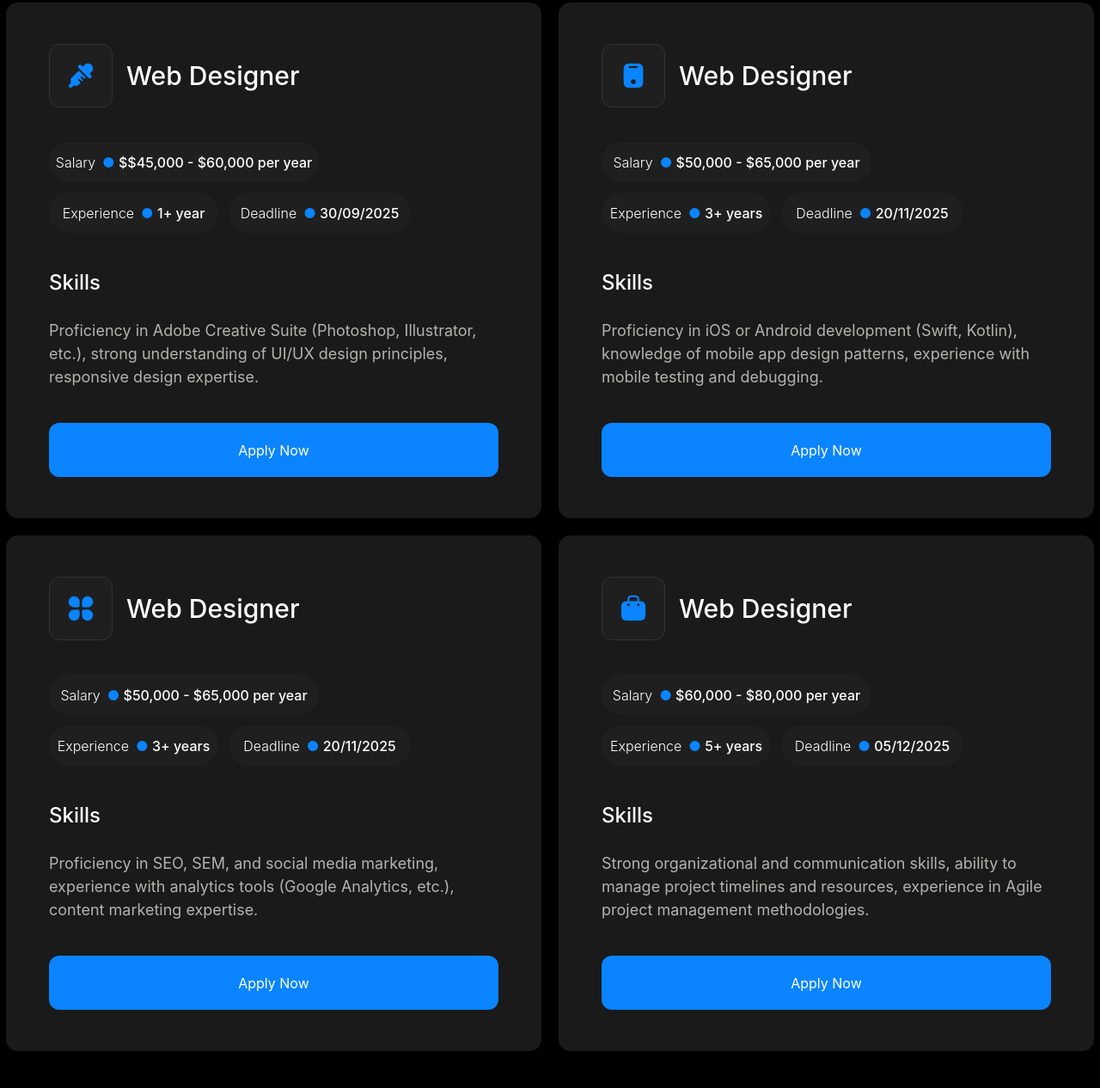
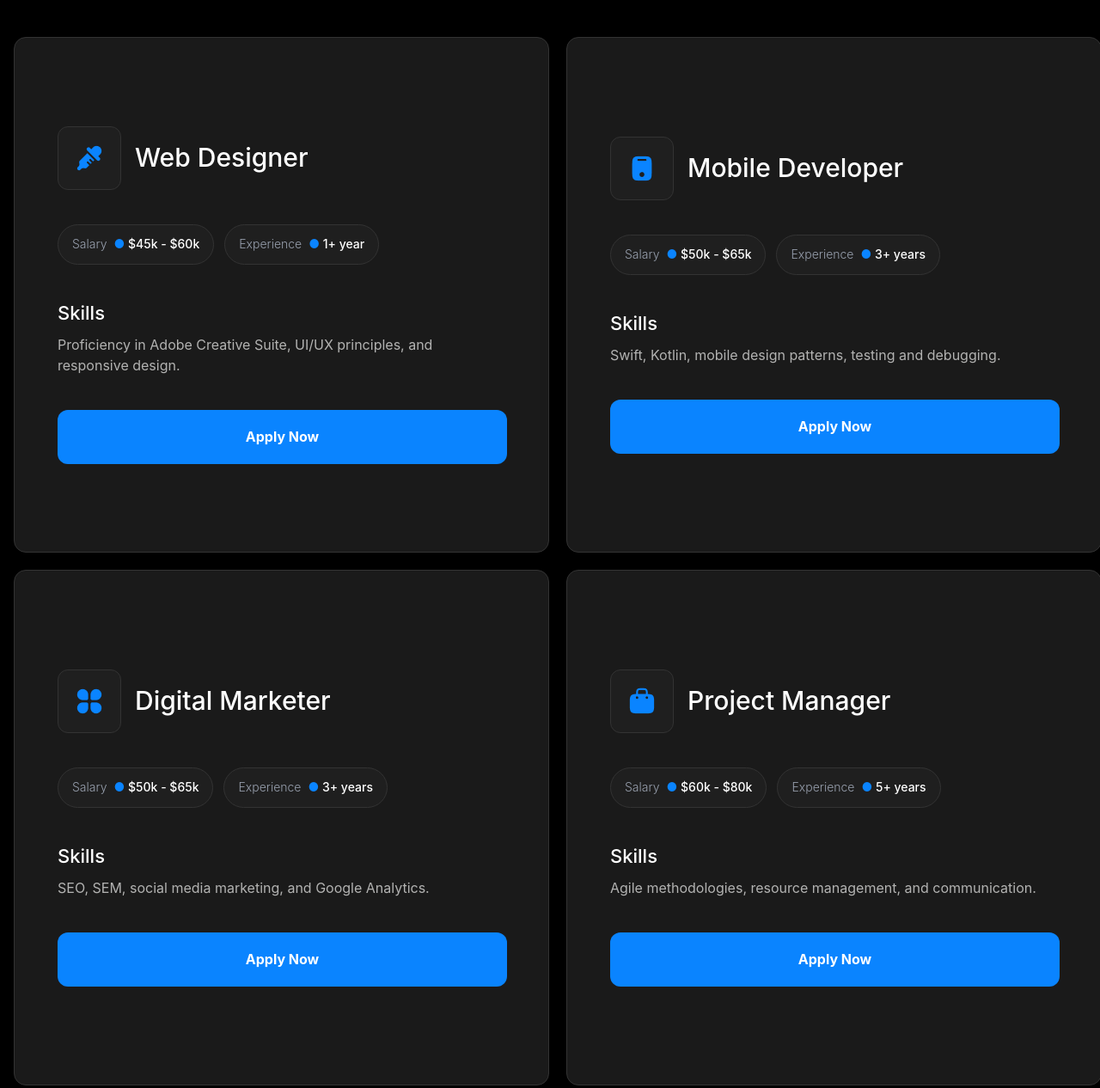
Before and after one commit to sino-Git379/5Page_Exam, a website: page src/page3.html in a window 1280 px wide. Shown: the part 907-2173 px from the top of the page at 86% size. Before the commit the page ends 2130 px from the top, so only its background shows below. Drawn offline with nearby package versions, Linux system fonts and the light colour scheme; files that its build step writes are made by us from their sources.

Commit message:
Footer + media Adaptive in page3

```diff
--- a/src/page3.html
+++ b/src/page3.html
@@ -53,7 +53,7 @@
         </div>
     </section>
     <section
-        class="max-w-[1440px] lg:h-[156px] mx-auto bg-[#0B0B0B] mt-[100px] flex gap-[16px] justify-center items-center">
+        class="max-w-[1440px] lg:h-[156px] mx-auto bg-[#0B0B0B] mt-[100px] flex gap-[16px] justify-center items-center lg:flex-row flex-col py-[10px]">
         <div class="w-[220px] h-[56px] bg-[#191919] rounded-[100px] flex items-center justify-between p-[25px]">
             <p class="text-[#FFFFFFCC]">Departments</p>
             <p>▼</p>
@@ -80,129 +80,155 @@
                 placeholder="Search by keywords..." type="text">
         </div>
     </section>
-    <section class="max-w-[1440px] mx-auto mt-[100px]">
-        <h1 class="text-[28px] lg:text-[36px] font-[600] text-center">Open Positions</h1>
-        <div class="flex flex-wrap gap-[20px] w-[1266px] mx-auto">
-            <div class="w-[623px] h-[600px] bg-[#1A1A1A] rounded-[14px] flex flex-col justify-center pl-[50px] gap-y-[40px]">
+<section class="max-w-[1440px] mx-auto mt-[60px] lg:mt-[100px] px-4">
+    <h1 class="text-[28px] lg:text-[36px] font-[600] text-center mb-10 text-white">Open Positions</h1>
+
+    <div class="flex flex-wrap gap-[20px] w-full lg:w-[1266px] mx-auto justify-center">
+
+        <div class="w-full lg:w-[623px] h-auto lg:min-h-[600px] bg-[#1A1A1A] rounded-[14px] flex flex-col justify-center p-6 lg:pl-[50px] py-10 gap-y-8 lg:gap-y-[40px] text-white border border-[#333333]">
             <div class="flex items-center gap-4">
-                    <div
-                        class="w-[74px] h-[74px] border-1 border-[#333333] bg-[#1F1F1F] rounded-[12px] flex items-center justify-center">
+                <div class="w-[74px] h-[74px] border border-[#333333] bg-[#1F1F1F] rounded-[12px] flex items-center justify-center shrink-0">
                     <img src="./fforimg/Pipette.png" alt="">
                 </div>
-                    <p class="text-[30px] font-medium">Web Designer</p>
+                <p class="text-[26px] lg:text-[30px] font-medium">Web Designer</p>
             </div>
-                <div class="lg:w-[503px] flex flex-wrap gap-3">
-                    <div class="w-[314px] h-[47px] bg-[#1F1F1F] rounded-full flex items-center justify-center gap-2">
-                        <p class="font-light">Salary</p>
-                        <p class="font-medium"><span class="text-[#0A84FF]">● </span> $$45,000 - $60,000 per year</p>
+            <div class="flex flex-wrap gap-3">
+                <div class="px-4 h-[47px] bg-[#1F1F1F] rounded-full flex items-center gap-2 border border-[#333333]">
+                    <p class="font-light text-sm text-gray-400">Salary</p>
+                    <p class="font-medium text-sm"><span class="text-[#0A84FF]">●</span> $45k - $60k</p>
                 </div>
-                    <div class="w-[197px] h-[47px] bg-[#1F1F1F] rounded-full flex items-center justify-center gap-2">
-                        <p class="font-light">Experience</p>
-                        <p class="font-medium"><span class="text-[#0A84FF]">● </span> 1+ year</p>
-                    </div>
-                    <div class="w-[212px] h-[47px] bg-[#1F1F1F] rounded-full flex items-center justify-center gap-2">
-                        <p class="font-light">Deadline</p>
-                        <p class="font-medium"><span class="text-[#0A84FF]">● </span> 30/09/2025</p>
+                <div class="px-4 h-[47px] bg-[#1F1F1F] rounded-full flex items-center gap-2 border border-[#333333]">
+                    <p class="font-light text-sm text-gray-400">Experience</p>
+                    <p class="font-medium text-sm"><span class="text-[#0A84FF]">●</span> 1+ year</p>
                 </div>
             </div>
             <div>
-                    <p class="text-[24px] font-medium">Skills</p>
-                    <br>
-                    <p class="w-[523px] text-[18px] font-[400] text-[#B3B3B2]">Proficiency in Adobe Creative Suite (Photoshop, Illustrator, etc.), strong understanding of UI/UX design principles, responsive design expertise.</p>
+                <p class="text-[22px] font-medium mb-2">Skills</p>
+                <p class="text-[#B3B3B2] text-base lg:w-[523px]">Proficiency in Adobe Creative Suite, UI/UX principles, and responsive design.</p>
             </div>
-                <button class="w-[523px] h-[63px] cursor-pointer bg-[#0A84FF] rounded-[12px]">Apply Now</button>
+            <button class="w-full lg:w-[523px] h-[63px] bg-[#0A84FF] rounded-[12px] font-bold">Apply Now</button>
         </div>
-            <div class="w-[623px] h-[600px] bg-[#1A1A1A] rounded-[14px] flex flex-col justify-center pl-[50px] gap-y-[40px]">
+
+        <div class="w-full lg:w-[623px] h-auto lg:min-h-[600px] bg-[#1A1A1A] rounded-[14px] flex flex-col justify-center p-6 lg:pl-[50px] py-10 gap-y-8 lg:gap-y-[40px] text-white border border-[#333333]">
             <div class="flex items-center gap-4">
-                    <div
-                        class="w-[74px] h-[74px] border-1 border-[#333333] bg-[#1F1F1F] rounded-[12px] flex items-center justify-center">
+                <div class="w-[74px] h-[74px] border border-[#333333] bg-[#1F1F1F] rounded-[12px] flex items-center justify-center shrink-0">
                     <img src="./fforimg/Smartphone 2.png" alt="">
                 </div>
-                    <p class="text-[30px] font-medium">Web Designer</p>
+                <p class="text-[26px] lg:text-[30px] font-medium">Mobile Developer</p>
             </div>
-                <div class="lg:w-[503px] flex flex-wrap gap-3">
-                    <div class="w-[314px] h-[47px] bg-[#1F1F1F] rounded-full flex items-center justify-center gap-2">
-                        <p class="font-light">Salary</p>
-                        <p class="font-medium"><span class="text-[#0A84FF]">● </span> $50,000 - $65,000 per year</p>
+            <div class="flex flex-wrap gap-3">
+                <div class="px-4 h-[47px] bg-[#1F1F1F] rounded-full flex items-center gap-2 border border-[#333333]">
+                    <p class="font-light text-sm text-gray-400">Salary</p>
+                    <p class="font-medium text-sm"><span class="text-[#0A84FF]">●</span> $50k - $65k</p>
                 </div>
-                    <div class="w-[197px] h-[47px] bg-[#1F1F1F] rounded-full flex items-center justify-center gap-2">
-                        <p class="font-light">Experience</p>
-                        <p class="font-medium"><span class="text-[#0A84FF]">● </span> 3+ years</p>
-                    </div>
-                    <div class="w-[212px] h-[47px] bg-[#1F1F1F] rounded-full flex items-center justify-center gap-2">
-                        <p class="font-light">Deadline</p>
-                        <p class="font-medium"><span class="text-[#0A84FF]">● </span> 20/11/2025</p>
+                <div class="px-4 h-[47px] bg-[#1F1F1F] rounded-full flex items-center gap-2 border border-[#333333]">
+                    <p class="font-light text-sm text-gray-400">Experience</p>
+                    <p class="font-medium text-sm"><span class="text-[#0A84FF]">●</span> 3+ years</p>
                 </div>
             </div>
             <div>
-                    <p class="text-[24px] font-medium">Skills</p>
-                    <br>
-                    <p class="w-[523px] text-[18px] font-[400] text-[#B3B3B2]">Proficiency in iOS or Android development (Swift, Kotlin), knowledge of mobile app design patterns, experience with mobile testing and debugging.</p>
+                <p class="text-[22px] font-medium mb-2">Skills</p>
+                <p class="text-[#B3B3B2] text-base lg:w-[523px]">Swift, Kotlin, mobile design patterns, testing and debugging.</p>
             </div>
-                <button class="w-[523px] h-[63px] cursor-pointer bg-[#0A84FF] rounded-[12px]">Apply Now</button>
+            <button class="w-full lg:w-[523px] h-[63px] bg-[#0A84FF] rounded-[12px] font-bold">Apply Now</button>
         </div>
-            <div class="w-[623px] h-[600px] bg-[#1A1A1A] rounded-[14px] flex flex-col justify-center pl-[50px] gap-y-[40px]">
+
+        <div class="w-full lg:w-[623px] h-auto lg:min-h-[600px] bg-[#1A1A1A] rounded-[14px] flex flex-col justify-center p-6 lg:pl-[50px] py-10 gap-y-8 lg:gap-y-[40px] text-white border border-[#333333]">
             <div class="flex items-center gap-4">
-                    <div
-                        class="w-[74px] h-[74px] border-1 border-[#333333] bg-[#1F1F1F] rounded-[12px] flex items-center justify-center">
+                <div class="w-[74px] h-[74px] border border-[#333333] bg-[#1F1F1F] rounded-[12px] flex items-center justify-center shrink-0">
                     <img src="./fforimg/Widget 6.png" alt="">
                 </div>
-                    <p class="text-[30px] font-medium">Web Designer</p>
+                <p class="text-[26px] lg:text-[30px] font-medium">Digital Marketer</p>
             </div>
-                <div class="lg:w-[503px] flex flex-wrap gap-3">
-                    <div class="w-[314px] h-[47px] bg-[#1F1F1F] rounded-full flex items-center justify-center gap-2">
-                        <p class="font-light">Salary</p>
-                        <p class="font-medium"><span class="text-[#0A84FF]">● </span> $50,000 - $65,000 per year</p>
+            <div class="flex flex-wrap gap-3">
+                <div class="px-4 h-[47px] bg-[#1F1F1F] rounded-full flex items-center gap-2 border border-[#333333]">
+                    <p class="font-light text-sm text-gray-400">Salary</p>
+                    <p class="font-medium text-sm"><span class="text-[#0A84FF]">●</span> $50k - $65k</p>
                 </div>
-                    <div class="w-[197px] h-[47px] bg-[#1F1F1F] rounded-full flex items-center justify-center gap-2">
-                        <p class="font-light">Experience</p>
-                        <p class="font-medium"><span class="text-[#0A84FF]">● </span> 3+ years</p>
-                    </div>
-                    <div class="w-[212px] h-[47px] bg-[#1F1F1F] rounded-full flex items-center justify-center gap-2">
-                        <p class="font-light">Deadline</p>
-                        <p class="font-medium"><span class="text-[#0A84FF]">● </span> 20/11/2025</p>
+                <div class="px-4 h-[47px] bg-[#1F1F1F] rounded-full flex items-center gap-2 border border-[#333333]">
+                    <p class="font-light text-sm text-gray-400">Experience</p>
+                    <p class="font-medium text-sm"><span class="text-[#0A84FF]">●</span> 3+ years</p>
                 </div>
             </div>
             <div>
-                    <p class="text-[24px] font-medium">Skills</p>
-                    <br>
-                    <p class="w-[523px] text-[18px] font-[400] text-[#B3B3B2]">Proficiency in SEO, SEM, and social media marketing, experience with analytics tools (Google Analytics, etc.), content marketing expertise.</p>
+                <p class="text-[22px] font-medium mb-2">Skills</p>
+                <p class="text-[#B3B3B2] text-base lg:w-[523px]">SEO, SEM, social media marketing, and Google Analytics.</p>
             </div>
-                <button class="w-[523px] h-[63px] cursor-pointer bg-[#0A84FF] rounded-[12px]">Apply Now</button>
+            <button class="w-full lg:w-[523px] h-[63px] bg-[#0A84FF] rounded-[12px] font-bold">Apply Now</button>
         </div>
-            <div class="w-[623px] h-[600px] bg-[#1A1A1A] rounded-[14px] flex flex-col justify-center pl-[50px] gap-y-[40px]">
+
+        <div class="w-full lg:w-[623px] h-auto lg:min-h-[600px] bg-[#1A1A1A] rounded-[14px] flex flex-col justify-center p-6 lg:pl-[50px] py-10 gap-y-8 lg:gap-y-[40px] text-white border border-[#333333]">
             <div class="flex items-center gap-4">
-                    <div
-                        class="w-[74px] h-[74px] border-1 border-[#333333] bg-[#1F1F1F] rounded-[12px] flex items-center justify-center">
+                <div class="w-[74px] h-[74px] border border-[#333333] bg-[#1F1F1F] rounded-[12px] flex items-center justify-center shrink-0">
                     <img src="./fforimg/Suitcase.png" alt="">
                 </div>
-                    <p class="text-[30px] font-medium">Web Designer</p>
+                <p class="text-[26px] lg:text-[30px] font-medium">Project Manager</p>
             </div>
-                <div class="lg:w-[503px] flex flex-wrap gap-3">
-                    <div class="w-[314px] h-[47px] bg-[#1F1F1F] rounded-full flex items-center justify-center gap-2">
-                        <p class="font-light">Salary</p>
-                        <p class="font-medium"><span class="text-[#0A84FF]">● </span> $60,000 - $80,000 per year</p>
+            <div class="flex flex-wrap gap-3">
+                <div class="px-4 h-[47px] bg-[#1F1F1F] rounded-full flex items-center gap-2 border border-[#333333]">
+                    <p class="font-light text-sm text-gray-400">Salary</p>
+                    <p class="font-medium text-sm"><span class="text-[#0A84FF]">●</span> $60k - $80k</p>
                 </div>
-                    <div class="w-[197px] h-[47px] bg-[#1F1F1F] rounded-full flex items-center justify-center gap-2">
-                        <p class="font-light">Experience</p>
-                        <p class="font-medium"><span class="text-[#0A84FF]">● </span> 5+ years</p>
-                    </div>
-                    <div class="w-[212px] h-[47px] bg-[#1F1F1F] rounded-full flex items-center justify-center gap-2">
-                        <p class="font-light">Deadline</p>
-                        <p class="font-medium"><span class="text-[#0A84FF]">● </span> 05/12/2025</p>
+                <div class="px-4 h-[47px] bg-[#1F1F1F] rounded-full flex items-center gap-2 border border-[#333333]">
+                    <p class="font-light text-sm text-gray-400">Experience</p>
+                    <p class="font-medium text-sm"><span class="text-[#0A84FF]">●</span> 5+ years</p>
                 </div>
             </div>
             <div>
-                    <p class="text-[24px] font-medium">Skills</p>
-                    <br>
-                    <p class="w-[523px] text-[18px] font-[400] text-[#B3B3B2]">Strong organizational and communication skills, ability to manage project timelines and resources, experience in Agile project management methodologies.</p>
+                <p class="text-[22px] font-medium mb-2">Skills</p>
+                <p class="text-[#B3B3B2] text-base lg:w-[523px]">Agile methodologies, resource management, and communication.</p>
             </div>
-                <button class="w-[523px] h-[63px] cursor-pointer bg-[#0A84FF] rounded-[12px]">Apply Now</button>
+            <button class="w-full lg:w-[523px] h-[63px] bg-[#0A84FF] rounded-[12px] font-bold">Apply Now</button>
         </div>
 
     </div>
+</section>
+    <section class="max-w-[1440px] mx-auto mt-[100px]">
+        <div class="lg:w-[1097px] h-[282px] bg-[#1A1A1A] rounded-[64px] mx-auto flex items-center justify-center flex-col gap-10">
+            <p class="font-[600] text-[36px] text-center">Ready to discuss</p>
+            <p class="font-medium text-[20px] text-center">your product needs with <span class="text-[#0A84FF] font-extrabold">Catalyst Analytic</span> experts?</p>
+            <button class="w-[198px]  h-[42px] rounded-[10px] bg-[#0A84FF]">Get In Touch</button>
+        </div>
+    </section>
+    <footer class="max-w-[1440px] h-auto lg:h-[346px] mx-auto p-[25px] border-t-1 border-[#858585] mt-[100px]">
+        <div class="flex flex-col lg:flex-row items-center justify-between gap-8">
+            <div><img src="./fforimg/Logo (7).png" alt=""></div>
+            <div class="flex flex-col lg:flex-row items-center gap-4 lg:gap-[25px]">
+                <a href="">Home</a>
+                <a href="">Services</a>
+                <a href="">Careers</a>
+                <a href="">Career Details</a>
+                <a href="">Contact</a>
+            </div>
+            <div class="w-[258px] h-[92px] rounded-[12px] border-1 border-[#262626] flex items-center justify-evenly ">
+                <div><img src="./fforimg/Button.png" alt=""></div>
+                <div><img src="./fforimg/Button (1).png" alt=""></div>
+                <div><img src="./fforimg/Button (2).png" alt=""></div>
+            </div>
+        </div>
+        <div class="flex flex-col lg:flex-row justify-between mt-[45px] gap-8">
+            <div class="flex flex-col lg:flex-row gap-5 lg:gap-10 items-center">
+                <div class="flex items-center gap-3 justify-center lg:justify-start">
+                    <div class="flex-shrink-0"><img src="./fforimg/Icon (6).png" alt=""></div>
+                    <p class="text-[16px] lg:text-[18px] font-light text-[#FFFFFFCC]">contact@catalystanalytics.io</p>
+                </div>
+                <div class="flex items-center gap-3 justify-center lg:justify-start">
+                    <div class="flex-shrink-0"><img src="./fforimg/Icon (7).png" alt=""></div>
+                    <p class="text-[16px] lg:text-[18px] font-light text-[#FFFFFFCC]">+1 (469) 712-4672</p>
+                </div>
+                <div class="flex items-center gap-3 justify-center lg:justify-start">
+                    <div class="flex-shrink-0"><img src="./fforimg/Icon (8).png" alt=""></div>
+                    <p class="text-[16px] lg:text-[18px] font-light text-[#FFFFFFCC]">5511 Parkcrest Dr, Suite 103, Austin, TX 78731</p>
+                </div>
+            </div>
+            <div class="flex gap-3">
+                <p class="text-[#98989A] text-[18px] font-light">Privacy Policy</p>
+                <p class="text-[#98989A] text-[18px] font-light">Terms of Service</p>
+            </div>
+        </div>
+        <p class="text-center mt-[100px] text-[#98989A] font-light">© 2025 Catalyst Analytics. All rights reserved.</p>
+    </footer>
 
-    </section>
 
 </body>
 
```
Lines whose indentation alone changed are shown as unchanged.
